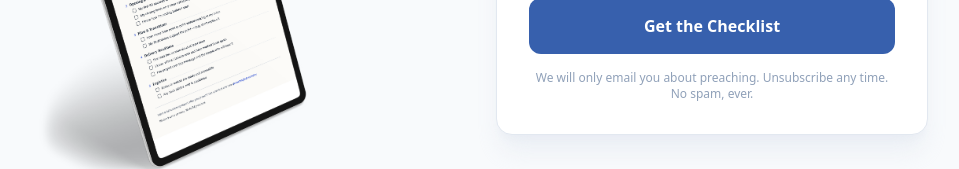
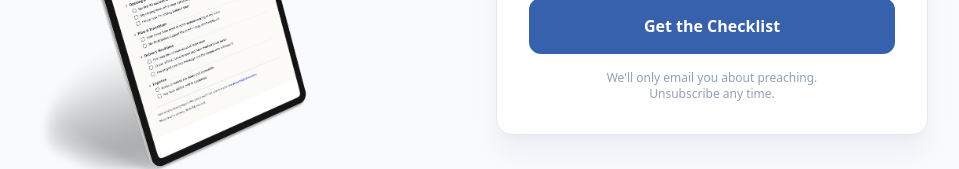
Before and after one commit to brysonbreakey/preachinghubsite, a Next.js app: page /checklist in a window 1280 px wide. Shown: the part 499-668 px from the top of the page, without its empty margins (160-1119 px from the left). Built offline with nearby package versions, Linux system fonts and the light colour scheme; no server answers.

Commit message:
Split checklist microcopy into two lines, drop "No spam, ever."
Co-Authored-By: Claude Sonnet 5 <noreply@anthropic.com>

```diff
--- a/app/checklist/page.tsx
+++ b/app/checklist/page.tsx
@@ -192,7 +192,9 @@ export default function ChecklistPage() {
                   </button>
                 </form>
                 <p className="text-xs text-slate-400 text-center mt-4">
-                  We will only email you about preaching. Unsubscribe any time. No spam, ever.
+                  We&apos;ll only email you about preaching.
+                  <br />
+                  Unsubscribe any time.
                 </p>
               </div>
             </div>
```
